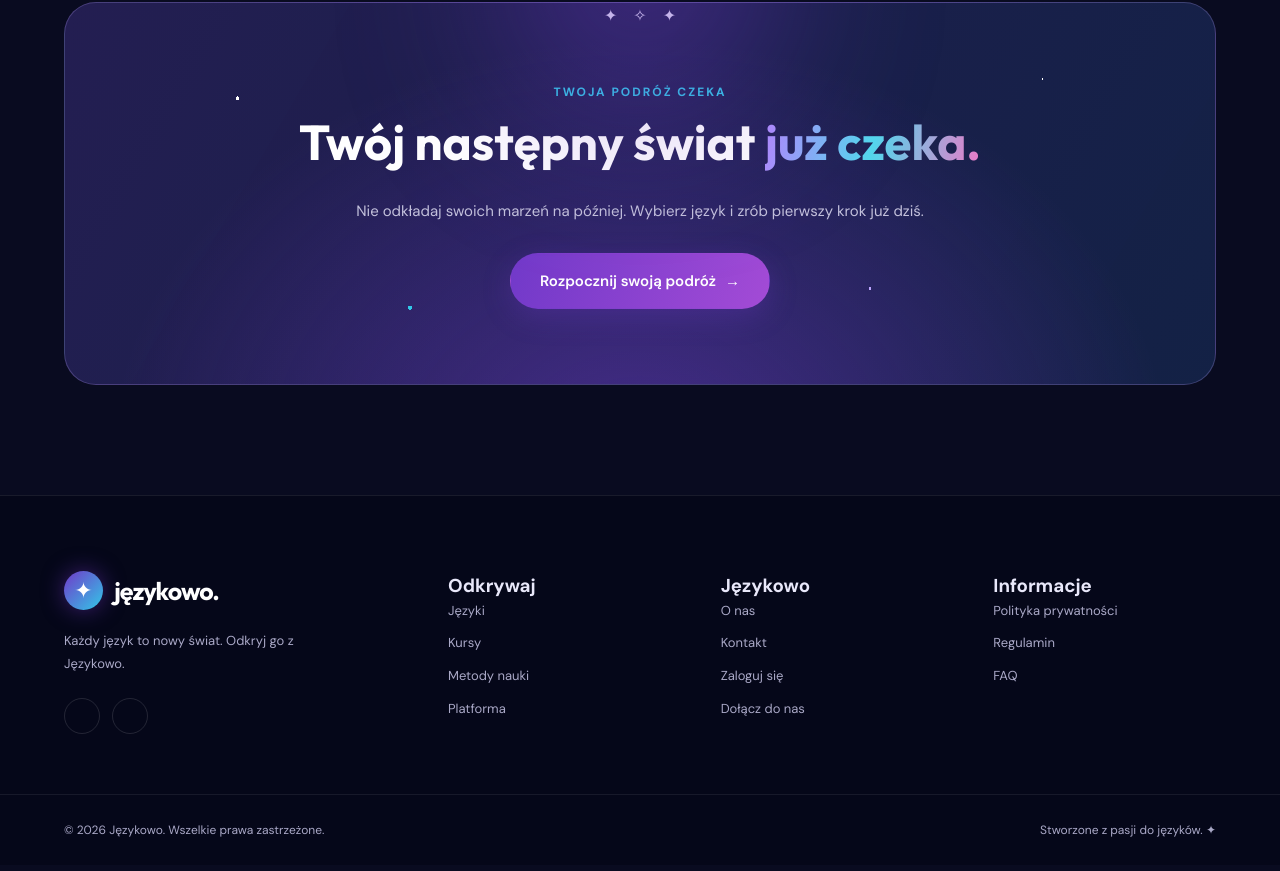
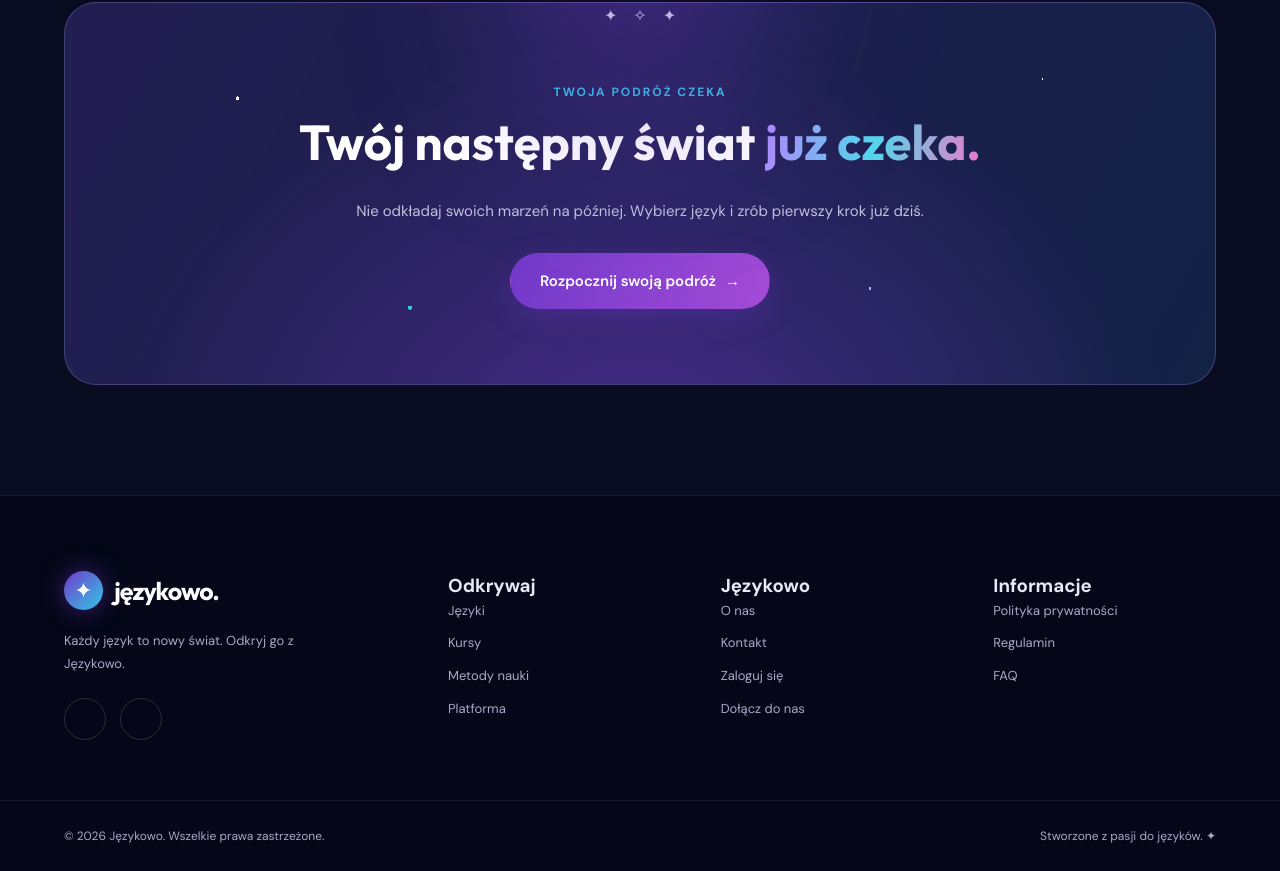
Before and after one commit to morexsmile/JEZYKOWO, a plain HTML site: page index.html in a window 1280 px wide. Shown: the part 3780-4651 px from the top of the page. Drawn offline with Linux system fonts and the light colour scheme.

Commit message:
Add footer social icons styles
Added styles for footer social icons including layout, sizing, and hover effects.

```diff
--- a/css/index.css
+++ b/css/index.css
@@ -1711,3 +1711,32 @@ img {
     background: linear-gradient(135deg, #7139c9, #ec79c7);
     box-shadow: 0 0 35px rgba(113, 57, 201, 0.5);
 }
+
+/* FOOTER SOCIAL ICONS */
+
+.footer-socials {
+    display: flex;
+    align-items: center;
+    gap: 14px;
+}
+
+.footer-socials a {
+    width: 42px;
+    height: 42px;
+    display: flex;
+    align-items: center;
+    justify-content: center;
+    border: 1px solid rgba(255, 255, 255, 0.15);
+    border-radius: 50%;
+    color: #ffffff;
+    font-size: 18px;
+    text-decoration: none;
+    transition: 0.3s ease;
+}
+
+.footer-socials a:hover {
+    color: #32C8E8;
+    border-color: #32C8E8;
+    background: rgba(50, 200, 232, 0.1);
+    transform: translateY(-4px);
+}
```
